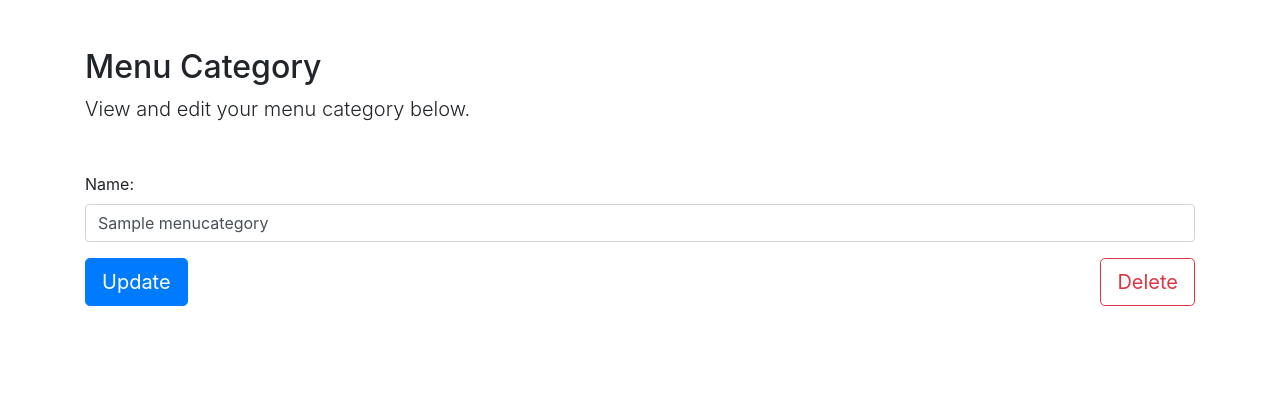
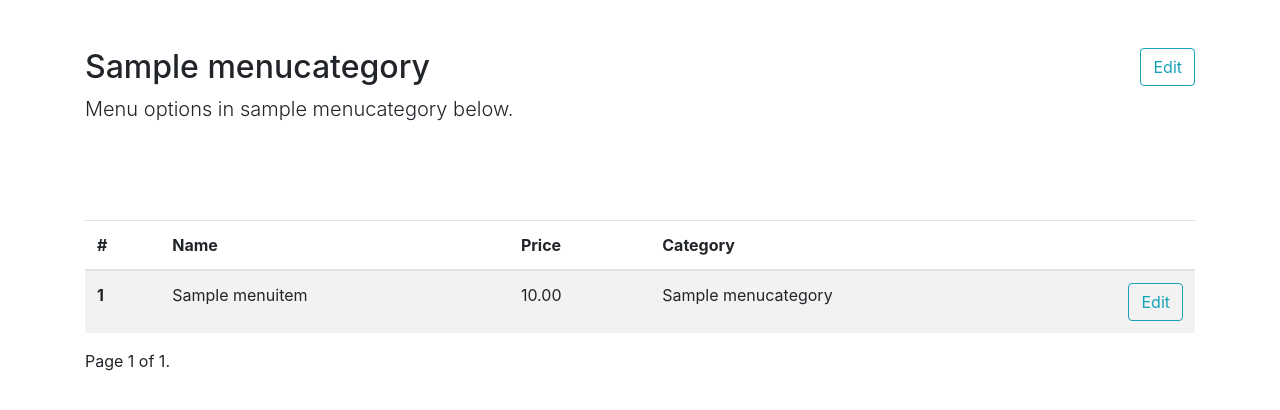
Before and after one commit to edv4rd0/rushcafe, a Django app: page /cafe/menucategories/1/ in a window 1280 px wide. Shown: the part 57-467 px from the top of the page. Run offline with Django 3.2, Linux system fonts and the light colour scheme; a user stored in the database is signed in; tables that the repository leaves empty hold one stand-in row (values such as "Sample post"); some libraries are stand-ins or nearby versions.

Commit message:
Adds menu category view page, to view items under a menu category. Should add table filters to all list views

```diff
--- a/web/rushcafe/templates/rushcafe/categories.html
+++ b/web/rushcafe/templates/rushcafe/categories.html
@@ -35,8 +35,8 @@
     <tbody>
 {% for category in menu_category_list %}
         <tr>
-            <th scope="row">{{category.id}}</th>
-            <td>{{category.name}}<a class="float-right btn btn-outline-info ml-auto" href="{% url 'menu-category' category.id %}">Edit</a></td>
+            </a><th scope="row">{{category.id}}</th>
+            <td>{{category.name}}<a class="float-right btn btn-outline-info ml-auto" href="{% url 'menu-category' category.id %}">Edit</a><a class="float-right btn btn-outline-primary mr-2" href="{% url 'menu-category-view' category.id %}">View</a></td>
         </tr>
 {% endfor %}
     </tbody>
--- /dev/null
+++ b/web/rushcafe/templates/rushcafe/category.html
@@ -0,0 +1,49 @@
+{% extends "base.html" %}
+{% block title %}Menu Category {{ category.name }}{% endblock %}
+
+{% block content %}
+{% load cssfilters %}
+<a class="float-right btn btn-outline-info ml-auto" href="{% url 'menu-category' category.id %}">Edit</a><h2 class="display-5 mt-5">{{ category.name }}</h2>
+<p class="lead mb-5">Menu options in {{ category.name|lower }} below.</p>
+
+<table class="table table-striped">
+<table class="mt-5 table table-striped">
+    <thead>
+        <tr>
+            <th scope="col">#</th>
+            <th scope="col">Name</th>
+            <th scope="col">Price</th>
+            <th scope="col">Category</th>
+        </tr>
+    </thead>
+    <tbody>
+{% for item in menu_items_list %}
+        <tr>
+            <th scope="row">{{ item.id }}</th>
+            <td>{{ item.name }}</td>
+            <td>{{ item.price }}</td>
+            <td>{{ item.category }}<a class="float-right btn btn-outline-info ml-auto" href="{% url 'menu-item' item.id %}">Edit</a></td>
+        </tr>
+{% endfor %}
+    </tbody>
+</table>
+
+<div class="pagination">
+<span class="step-links">
+    {% if menu_items_list.has_previous %}
+        <a href="?page=1">&laquo; first</a>
+        <a href="?page={{ menu_items_list.previous_page_number }}">previous</a>
+    {% endif %}
+
+    <span class="current">
+        Page {{ menu_items_list.number }} of {{ menu_items_list.paginator.num_pages }}.
+    </span>
+
+    {% if menu_items_list.has_next %}
+        <a href="?page={{ menu_items_list.next_page_number }}">next</a>
+        <a href="?page={{ menu_items_list.paginator.num_pages }}">last &raquo;</a>
+    {% endif %}
+</span>
+</div>
+
+{% endblock %}
--- a/web/rushcafe/templates/rushcafe/menucategory_form.html
+++ b/web/rushcafe/templates/rushcafe/menucategory_form.html
@@ -1,7 +1,7 @@
 {% extends "base.html" %}
 {% block content %}
 {% load cssfilters %}
-<h2 class="display-5 mt-5">Menu Category</h1>
+<h2 class="display-5 mt-5">Menu Category</h2>
     <p class="lead mb-5">View and edit your menu category below.</p>
 <form class="form" action="{% url 'menu-category' menucategory.id %}" method="post">
         {% csrf_token %}
--- a/web/rushcafe/urls.py
+++ b/web/rushcafe/urls.py
@@ -20,6 +20,8 @@ urlpatterns = [
     path('menucategories/new/',
          views.new_menu_category, name='menu-category-add'),
     path('menucategories/<int:pk>/',
+         views.menu_category, name='menu-category-view'),
+    path('menucategories/<int:pk>/edit/',
          views.MenuCategoryView.as_view(), name='menu-category'),
     path('menucategories/<int:pk>/delete/',
          views.delete_menu_category, name='menu-category-delete'),
--- a/web/rushcafe/views.py
+++ b/web/rushcafe/views.py
@@ -67,6 +67,19 @@ def new_menu_category(request):
     form = MenuCategoryForm()
 
     return render(request, 'rushcafe/category_new.html', {'form': form})
+
+
+@login_required
+def menu_category(request, pk):
+    menu_category = get_object_or_404(MenuCategory, pk=pk)
+    menu_items = MenuItem.objects.filter(deleted=False, category=menu_category)
+
+    paginator = Paginator(menu_items, 5)
+
+    page = request.GET.get('page')
+    items = paginator.get_page(page)
+
+    return render(request, 'rushcafe/category.html', {'category': menu_category, 'menu_items_list': items})
 
 
 @permission_required('rushcafe.delete_menucategory')
```
